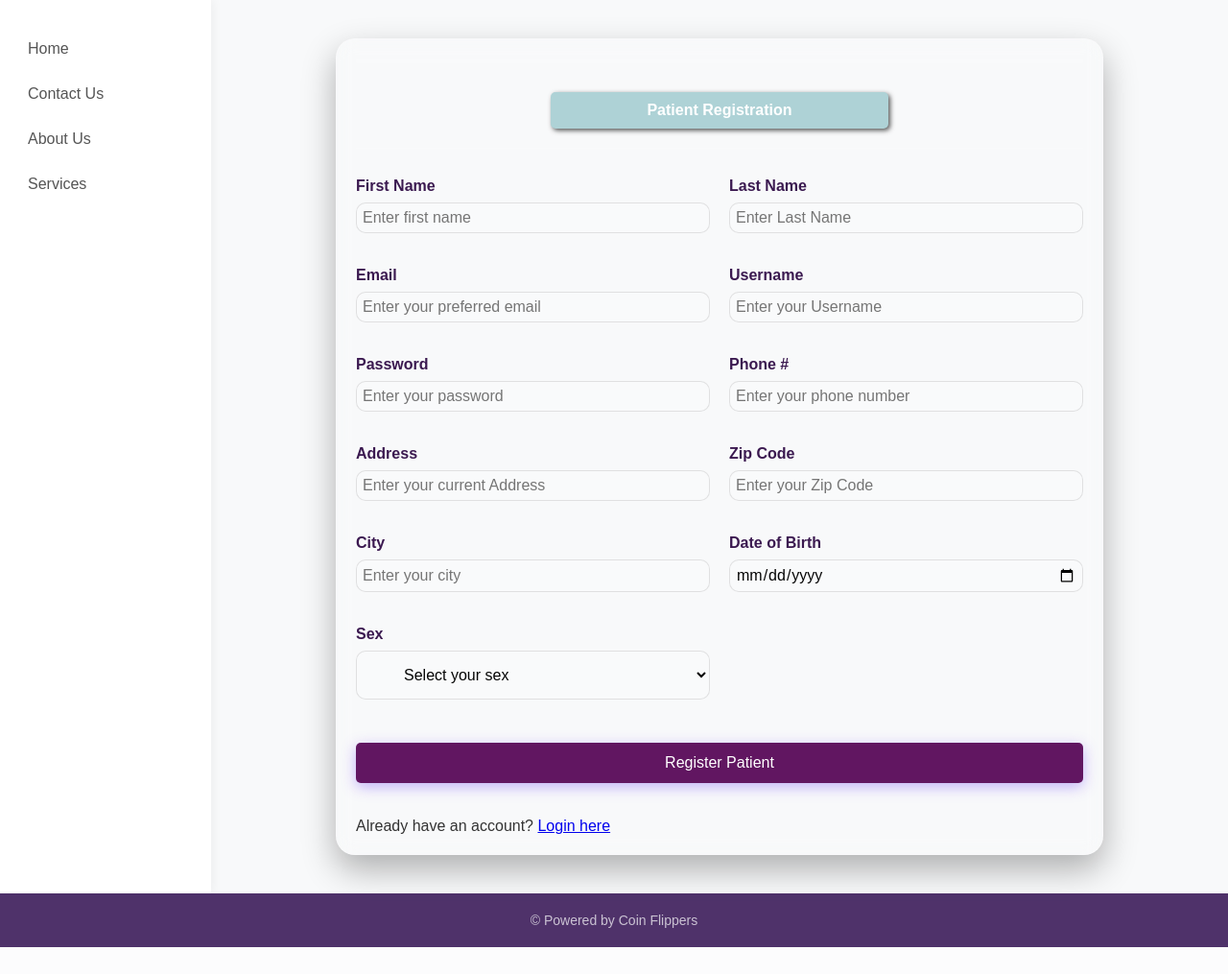
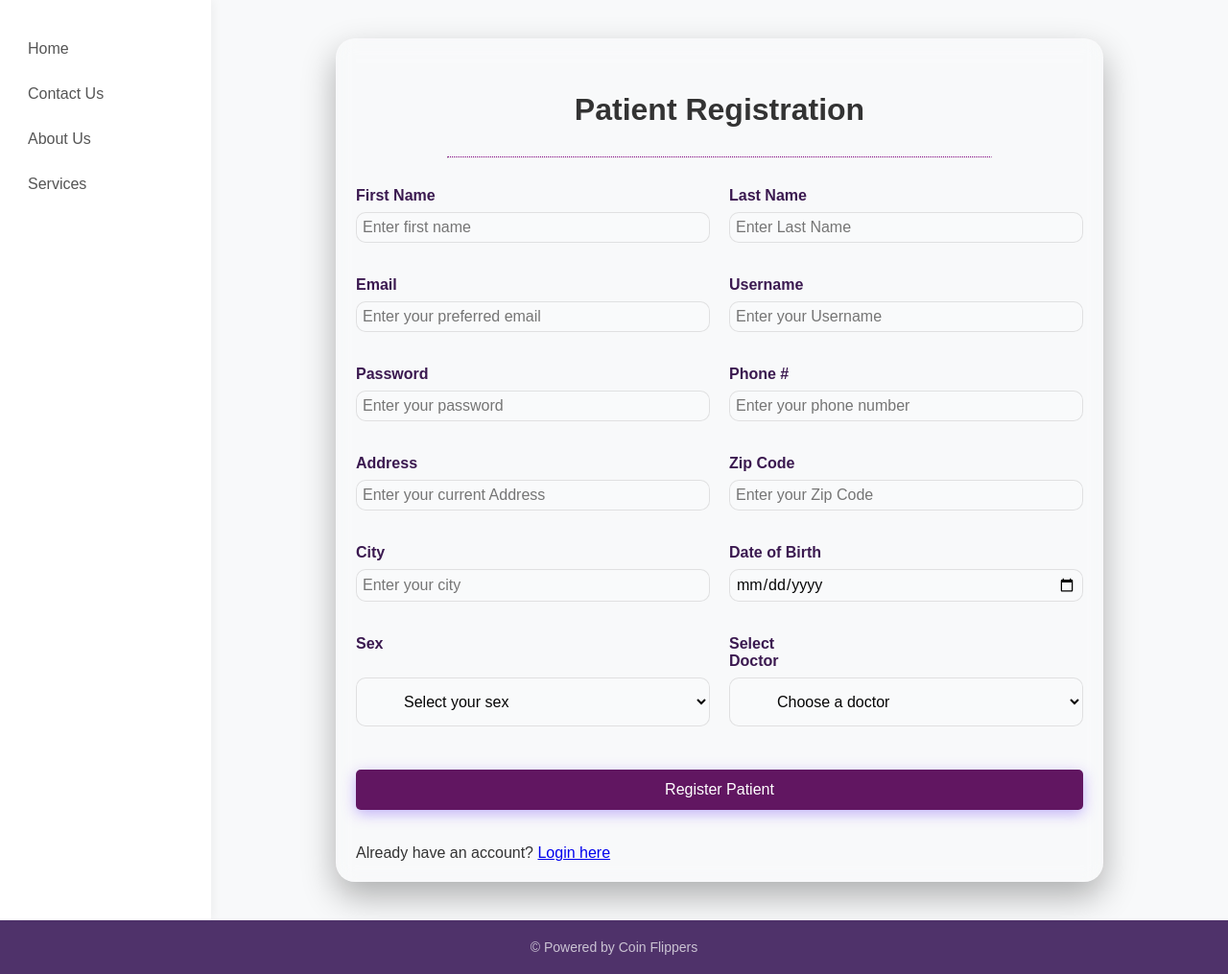
Before and after one commit to gfj2e/Patient_Management_Database, a Flask app: page /register in a window 1280 px wide. Shown: the part 71-1086 px from the top of the page at 96% size. Before the commit the page ends 1058 px from the top, so only its background shows below. Run offline with Flask 3, Linux system fonts and the light colour scheme; data that the repository does not hold is empty.

Commit message:
fixed issues with registration page, add pending test to dr home page,  added appt seed data

```diff
--- a/app/auth/routes.py
+++ b/app/auth/routes.py
@@ -26,9 +26,12 @@ def register():
     if current_user.is_authenticated:
         return redirect(url_for('patient.patient_home'))
 
+    doctors = db.session.execute(select(Doctor)).scalars().all()
+
     if request.method == 'POST':
-        first_name = request.form.get("First-Name")
-        last_name = request.form.get("Last-Name")
+
+        first_name = request.form.get("First_Name")
+        last_name = request.form.get("Last_Name")
         email = request.form.get("Email")
         username = request.form.get("Username")
         password = request.form.get("Password")
@@ -38,19 +41,24 @@ def register():
         city = request.form.get("City")
         dob_str = request.form.get("DateOfBirth")
         sex = request.form.get("Sex")
+        doctor_id = request.form.get("DoctorID")
 
-        if not all([first_name, last_name, email, username, password, phone, address, zip_code, city, dob_str, sex]):
+        # if not all([first_name, last_name, email, username, password, phone,
+        #             address, zip_code, city, dob_str, sex, doctor_id]):
+        #     flash("All fields are required.", "danger")
+        #     return redirect(url_for('auth.register'))
+
+        required_fields = [first_name, last_name, email, username, password, phone,
+                   address, zip_code, city, dob_str, sex]
+
+        if not all(required_fields):
             flash("All fields are required.", "danger")
             return redirect(url_for('auth.register'))
 
-        #if User_Login.query.filter_by(user_name=username).first():
-        if db.session.execute(select(User_Login).where(User_Login.user_name == username)).scalar():
-            flash("Username already exists. Please choose another username.", "danger")
+        if not doctor_id or doctor_id == "":
+            flash("Please select a doctor.", "danger")
             return redirect(url_for('auth.register'))
-        # if User_Login.query.filter_by(email=email).first():
-        if db.session.execute(select(User_Login).where(User_Login.email == email)).scalar():
-            flash("Email already exists. Please choose another email.", "danger")
-            return redirect(url_for('auth.register'))
+
 
         try:
             dob = datetime.strptime(dob_str, "%Y-%m-%d").date()
@@ -66,20 +74,24 @@ def register():
             hashed_password = bcrypt.generate_password_hash(password).decode("utf-8")
 
             new_patient = Patient(
-                patient_code = str(uuid.uuid4()),
-                first_name = first_name,
-                last_name = last_name,
-                dob = dob,
-                age = age,
-                address = full_address,
-                phone_number = phone,
-                email = email,
-                gender = gender,
-                height = Decimal('0.00'),
-                doctor_id = random.randint(1, 10)
+                patient_code=str(uuid.uuid4()),
+                first_name=first_name,
+                last_name=last_name,
+                dob=dob,
+                age=age,
+                address=full_address,
+                phone_number=phone,
+                email=email,
+                gender=gender,
+                height=Decimal('0.00'),
+                # doctor_id=int(doctor_id)
             )
+
             db.session.add(new_patient)
             db.session.flush()
+
+            selected_doctor = db.session.get(Doctor, int(doctor_id))
+            new_patient.doctors.append(selected_doctor)
 
             new_user = Patient_Login(
                 user_name=username,
@@ -97,9 +109,12 @@ def register():
 
         except Exception as e:
             db.session.rollback()
+            print("REGISTRATION ERROR:", e)
+            flash("Registration failed.", "danger")
             return redirect(url_for('auth.register'))
 
-    return render_template('register.html', title="Register")
+    return render_template('register.html', doctors=doctors, title="Register")
+
 
 # Login
 @auth_bp.route('/login', methods=['GET', 'POST'])
--- a/app/auth/templates/register.html
+++ b/app/auth/templates/register.html
@@ -30,6 +30,9 @@
             </ul>
         </div>
 
+
+
+
         <!-- Register Content -->
         <div class="content">
 
@@ -40,12 +43,8 @@
                 </div>
 
         <!--added tabs-->
-        <div class="tab-container">
-            <div class="tab active" onclick="openTab('patient')">
-                <span class="tab-icon"></span> Patient Registration
-            </div>
-        </div>
-
+        <h1 class="register-title"> Patient Registration</h1>
+              <hr style="width: 75%; margin: 30px auto; border-top: 1px dotted purple" >
         <!--Patient Registration Input-->
         <div class="tab-content">
             <form id="patient" class="active" method="POST" action="{{ url_for('auth.register') }}">
@@ -54,12 +53,12 @@
             <div class="form-grid">
                 <div class="form-row">
                     <label class="form-label">First Name</label>
-                    <input class="register-box" type="text" name="First-Name" placeholder="Enter first name" required>
+                    <input class="register-box" type="text" name="First_Name" placeholder="Enter first name" required>
                 </div>
 
                 <div class="form-row">
                     <label class="form-label">Last Name</label>
-                    <input class="register-box" type="text" name="Last-Name" placeholder="Enter Last Name" required>
+                    <input class="register-box" type="text" name="Last_Name" placeholder="Enter Last Name" required>
                 </div>
 
                 <div class="form-row">
@@ -109,6 +108,19 @@
                         <option value="Male">Male</option>
                         <option value="Female">Female</option>
                         <option value="Other">Other</option>
+                    </select>
+                </div>
+
+                <div class="form-row">
+                    <label class="form-label">Select Doctor</label>
+                    <select class="register-box" name="DoctorID" required>
+                        <option value="">Choose a doctor</option>
+
+                        {% for doc in doctors %}
+                            <option value="{{ doc.doctor_id }}">
+                                Dr. {{ doc.first_name }} {{ doc.last_name }} — {{ doc.specialty }}
+                            </option>
+                        {% endfor %}
                     </select>
                 </div>
             </div>
--- a/static/login_styles.css
+++ b/static/login_styles.css
@@ -515,7 +515,7 @@ button[type="submit"] {
 }
 
 button[type="submit"]:hover {
-    background-color: #004e37;
+    background-color: #6501e7;
 }
 
 /* Responsive adjustments */
@@ -699,3 +699,10 @@ button[type="submit"]:hover {
 .login-container.active {
     display: block;
 }
+
+.h1 {
+    text-align: center;
+    margin-bottom: 30px;
+    font-size: 32px;
+    color: rgba(38, 0, 61, 0.9);
+}
--- a/static/styles.css
+++ b/static/styles.css
@@ -428,3 +428,10 @@ footer {
     color: #444;
     font-weight: bold;
 }
+
+.register-title {
+    text-align: center;
+    width: 100%;
+    display: block;
+    margin-bottom: 15px;
+}
```
Also changed, not shown: app/database/seed.py (+21 -1 lines), app/doctor/routes.py (+12 -10 lines), app/doctor/templates/doctor_appointments.html (+1 -25 lines), app/doctor/templates/doctor_home.html (+16 -1 lines).
